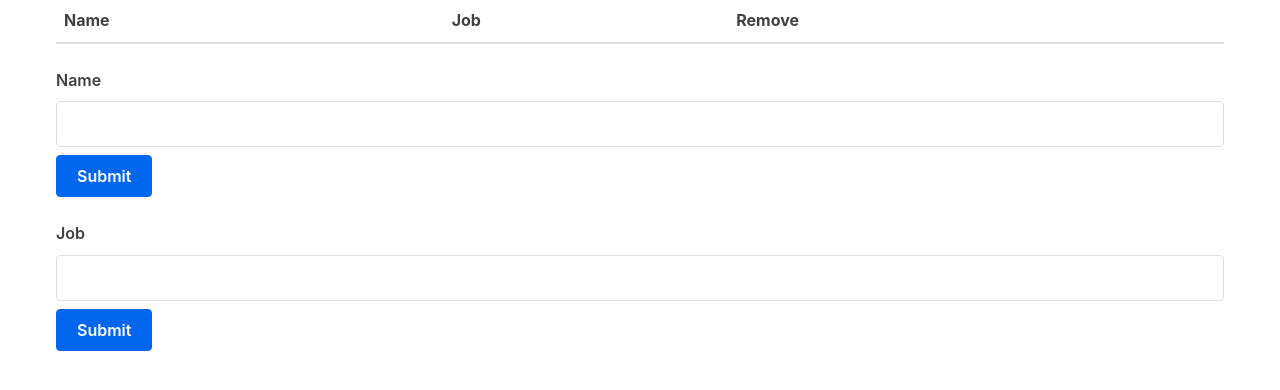
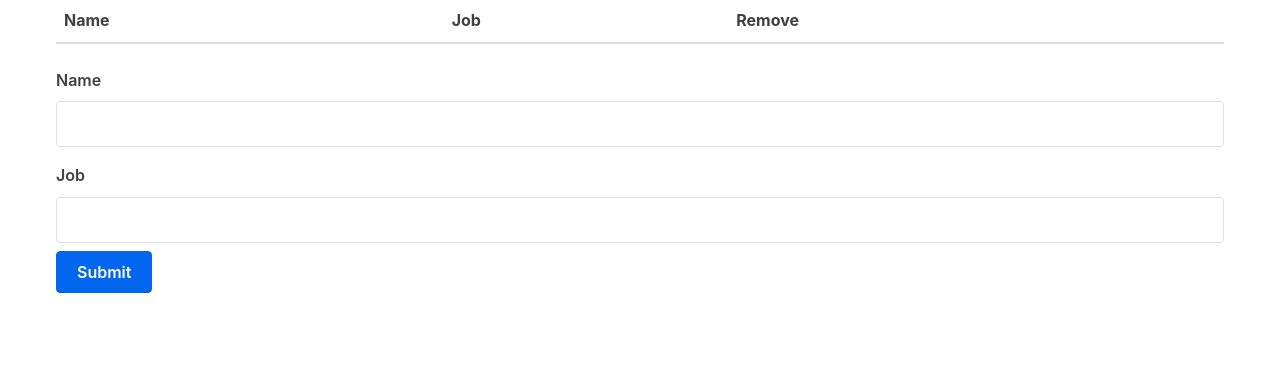
Before and after one commit to ConnorDye/App1-Frontend, a React (Create React App) app: page / in a window 1280 px wide. Shown: the top 390 px of the page. Built offline with nearby package versions, Linux system fonts and the light colour scheme.

Commit message:
=Submit Button Fixed

```diff
--- a/src/Form.js
+++ b/src/Form.js
@@ -38,7 +38,7 @@ function Form(props) {
         id="name"
         value={person.name}
         onChange={handleChange} />
-        <input type="button" value="Submit" onClick={submitForm} />
+        {/* <input type="button" value="Submit" onClick={submitForm} /> */}
       <label htmlFor="job">Job</label>
       <input
         type="text"
```
